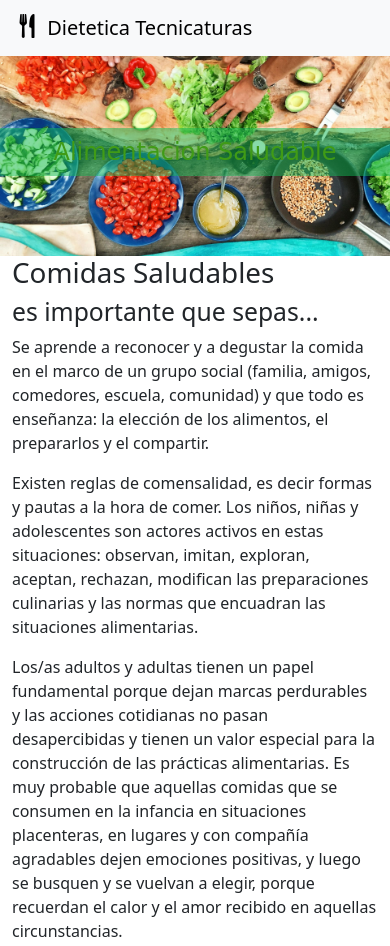
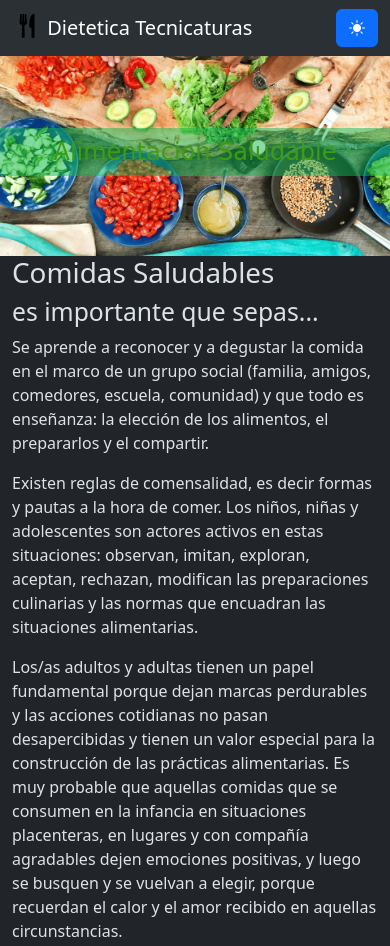
Before and after one commit to juankabrest/practica-p.clase-04, a plain HTML site: page index.html in a window 390 px wide. Shown: the top 946 px of the page. Drawn offline with nearby package versions, Linux system fonts and the light colour scheme; a web font is replaced by a local one.

Commit message:
cambios de todo

```diff
--- a/index.html
+++ b/index.html
@@ -1,8 +1,10 @@
 <!DOCTYPE html>
-<html lang="en">
+<html lang="en" data-bs-theme="dark">
 <head>
     <meta charset="UTF-8">
     <meta name="viewport" content="width=device-width, initial-scale=1.0">
+    <!--aca esta el enlase bootstrap icono-->
+    <link href="https://cdn.jsdelivr.net/npm/bootstrap-icons@1.10.5/font/bootstrap-icons.css" rel="stylesheet">
 
     <!--aca esta juanka-->
 
@@ -23,6 +25,7 @@
 </head>
 <body >
 
+
     <!-- barra de navegacion -->
 
     <nav class="navbar bg-body-tertiary">
@@ -31,6 +34,10 @@
             <img src="/assects/logo/fork-knife.svg" alt="Logo" width="30" height="24" class="d-inline-block align-text-top">
             Dietetica Tecnicaturas
             </a>
+            <button id="toggle-theme" class="btn btn-primary">
+  <i id="theme-icon" class="bi bi-moon-fill"></i>
+</button>
+
         </div>
     </nav>
 
@@ -158,5 +165,6 @@
 
 <script src="https://cdn.jsdelivr.net/npm/bootstrap@5.3.3/dist/js/bootstrap.bundle.min.js" integrity="sha384-YvpcrYf0tY3lHB60NNkmXc5s9fDVZLESaAA55NDzOxhy9GkcIdslK1eN7N6jIeHz" crossorigin="anonymous"></script>
 
+<script src="./programacion/modo.js"></script>
 </body>
 </html>
--- /dev/null
+++ b/programacion/modo.js
@@ -0,0 +1,25 @@
+document.addEventListener("DOMContentLoaded", function () {
+  const btn = document.getElementById("toggle-theme");
+  const icon = document.getElementById("theme-icon");
+
+  function updateIcon(theme) {
+    if (theme === "dark") {
+      icon.classList.remove("bi-moon-fill");
+      icon.classList.add("bi-sun-fill");
+    } else {
+      icon.classList.remove("bi-sun-fill");
+      icon.classList.add("bi-moon-fill");
+    }
+  }
+
+  btn.addEventListener("click", function () {
+    const currentTheme = document.documentElement.getAttribute("data-bs-theme");
+    const newTheme = currentTheme === "light" ? "dark" : "light";
+    document.documentElement.setAttribute("data-bs-theme", newTheme);
+    updateIcon(newTheme);
+  });
+
+  // Opcional: inicializar ícono al cargar
+  const initialTheme = document.documentElement.getAttribute("data-bs-theme") || "light";
+  updateIcon(initialTheme);
+});
```
Also changed, not shown: prueba1.html (deleted, +0 -1 lines), archivo.js (deleted).
